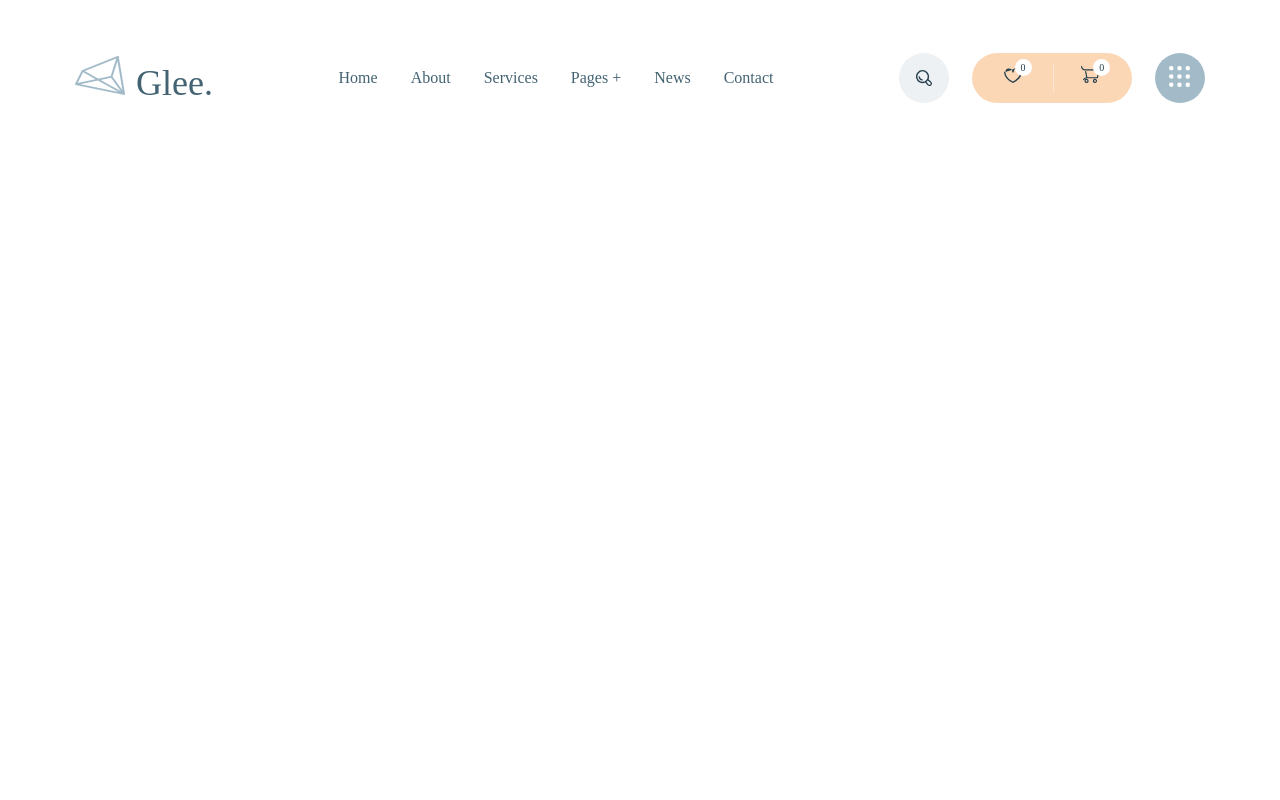
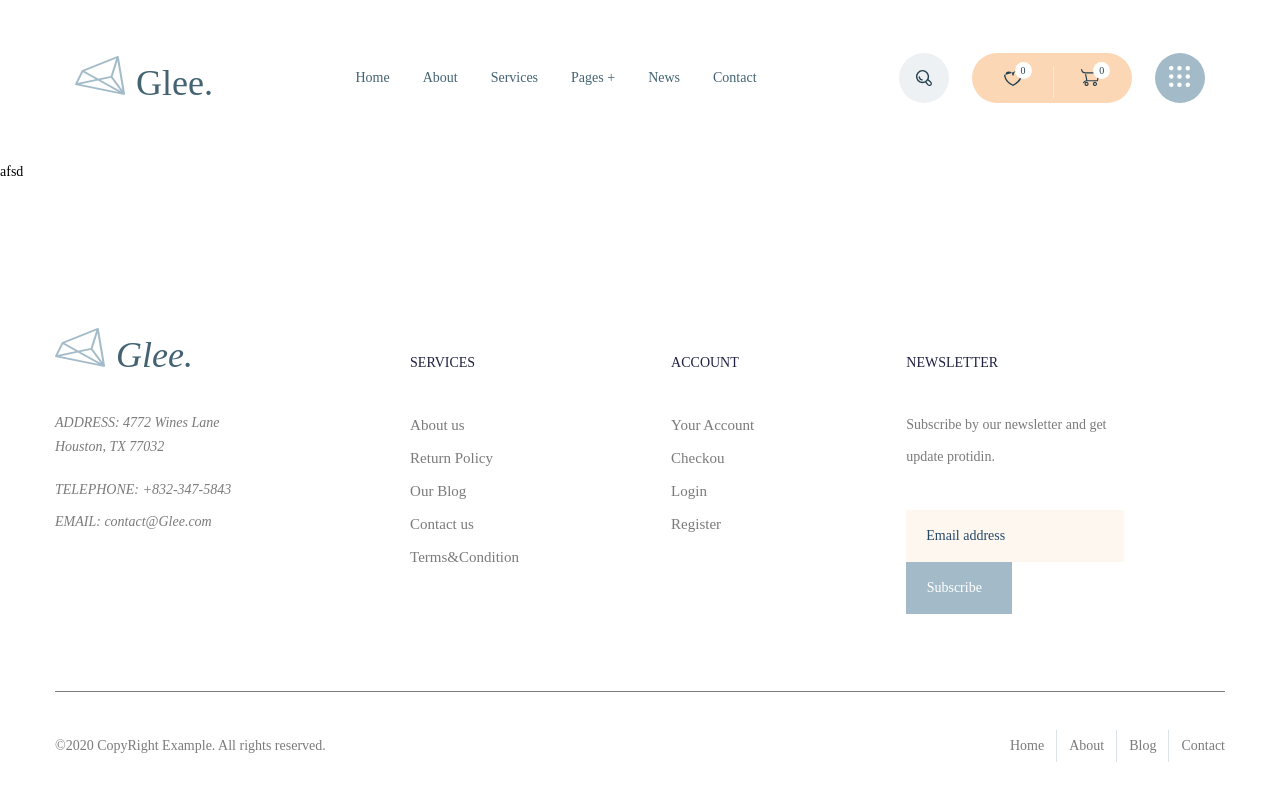
Before and after one commit to fisherm4n/supershop, a website: page app/index.html in a window 1280 px wide. Drawn offline with nearby package versions, Linux system fonts and the light colour scheme; files that its build step writes are made by us from their sources; files whose address does not match are found by name.

Commit message:
added footer

```diff
--- a/app/index.html
+++ b/app/index.html
@@ -68,7 +68,102 @@
     </div>
   </header>
 
+  <main class="main">
+afsd
+  </main>
 
+  <footer class="footer">
+    <div class="container">
+      <div class="footer-top">
+      <address class="footer-top__contacts">
+        <a href="#" class="logo"><span class="logo__text">Glee.</span></a>
+        <p class="footer-top__adress">ADDRESS: 4772 Wines Lane
+          Houston, TX 77032</p>
+
+          <span class="footer-top__span">Telephone:</span>
+        <a href="tel:+8323475843" class="footer-top__tel">+832-347-5843</a>
+        <span class="footer-top__span">Email:</span>
+        <a href="mailto:contact@Glee.com" class="footer-top__email">contact@Glee.com</a>
+      </address>
+      <div class="footer-top__column">
+        <p class="footer-top__title">Services</p>
+        <ul class="footer-top__list">
+          <li class="footer-top__item">
+            <a href="#" class="footer-top__item-link">
+            About us
+            </a>
+          </li>
+          <li class="footer-top__item">
+            <a href="#" class="footer-top__item-link">Return Policy</a>
+          </li>
+          <li class="footer-top__item">
+            <a href="#" class="footer-top__item-link">Our Blog</a>
+          </li>
+          <li class="footer-top__item">
+            <a href="#" class="footer-top__item-link">Contact us</a>
+          </li>
+          <li class="footer-top__item">
+            <a href="#" class="footer-top__item-link">Terms&Condition</a>
+          </li>
+        </ul>
+      </div>
+      <div class="footer-top__column">
+          <p class="footer-top__title">Account</p>
+       <ul class="footer-top__list">
+         <li class="footer-top__item">
+           <a href="#" class="footer-top__item-link">Your Account</a>
+        </li>
+         <li class="footer-top__item">
+           <a href="#" class="footer-top__item-link">Checkou</a>
+          </li>
+         <li class="footer-top__item">
+           <a href="#" class="footer-top__item-link">Login</a>
+        </li>
+         <li class="footer-top__item">
+           <a href="#" class="footer-top__item-link">Register</a>
+        </li>
+       </ul>
+      </div>
+      <div class="footer-top__column">
+        <p class="footer-top__title">Newsletter</p>
+        <p class="footer-top__text">Subscribe by our newsletter and get
+          update protidin.</p>
+        <form action="#" class="footer-top__form">
+          <input type="email" class="footer-top__input" placeholder="Email address" required>
+          <button class="footer-top__btn" type="submit">
+            Subscribe
+          </button>
+        </form>
+      </div>
+    </div>
+    <div class="footer-bottom">
+      <p class="footer-bottom__copy">©2020 CopyRight Example. All rights reserved. </p>
+       <nav class="footer-bottom__menu">
+         <!--можно ли тег nav повторять на странице 2 раза? -->
+         <ul class="footer-bottom__menu-list">
+           <li class="footer-bottom__menu-item">
+             <a class="footer-bottom__menu-link" href="#">
+               Home
+             </a>
+           </li>
+           <li class="footer-bottom__menu-item">
+             <a class="footer-bottom__menu-link" href="#">
+               About
+             </a>
+           </li>
+           <li class="footer-bottom__menu-item">
+             <a class="footer-bottom__menu-link" href="#">
+               Blog
+             </a>
+           </li>
+           <li class="footer-bottom__menu-item">
+             <a class="footer-bottom__menu-link" href="#">
+               Contact
+             </a>
+           </li>
+         </ul>
+    </div>
+  </footer>
   <script src="js/main.min.js"></script>
 </body>
 
--- a/app/scss/_global.scss
+++ b/app/scss/_global.scss
@@ -1,8 +1,18 @@
-
+html,body{
+  height: 100vh;
+}
 body{
-  font-size: 16px;
-  line-height: 30px;
+  font-size: 14px;
+  line-height: 32px;
+  @extend %Rubik-400;
+  display: flex;
+  flex-direction: column;
 }
-.wrapper{
-  padding: 53px 75px;
+.main{
+  flex-grow: 1;
 }
+.container{
+  margin: 0 auto;
+  max-width: 1200px;
+  padding: 0 15px;
+}
--- a/app/scss/_vars.scss
+++ b/app/scss/_vars.scss
@@ -1,6 +1,9 @@
 $default:#243f4d;
 $accent:#436372;
 $title:#191919;
+$title2:#1f2044;
+$accent2:#7b7b7b;
+$hover:#fcd7b6;
 
 %Rubik-500{
   font-family:'Rubik-Regular';
--- a/app/scss/style.scss
+++ b/app/scss/style.scss
@@ -16,6 +16,7 @@
    font-size: 36px;
    line-height: 56px;
    text-decoration: none;
+   @extend %Rubik-500;
   }
   &__text::before {
     content: url('../images/logo.png');
@@ -33,6 +34,10 @@
   }
   &__item-link{
     color: $accent;
+    transition: color 0.3s;
+    &:hover{
+      color: $hover;
+    }
   }
 }
  .navi{
@@ -95,6 +100,7 @@
     width:160px;
     border-radius: 50px;
     background-color:#fcd7b6;
+    padding-top: 7px;
   }
   &__item-btn{
     position: relative;
@@ -105,8 +111,91 @@
   }
   &__item-btn::after {
   content: url('../images/button.svg');
-  bottom: 13%;
+  bottom: 9%;
   position: absolute;
   right: 31%;
   }
 }
+
+.footer-top{
+  display: flex;
+  justify-content: space-between;
+  align-items: baseline;
+  color:$accent2;
+  padding-bottom: 77px;
+  &__contacts{
+    max-width: 203px;
+  }
+  &__span{
+    text-transform: uppercase;
+  }
+  &__adress{
+    margin-top: 28px;
+    line-height: 24px;
+    margin-bottom: 15px;
+  }
+  &__item-link{
+    color: $accent2;
+    transition: color 0.3s;
+    font-size: 15px;
+    &:hover{
+      color: #fcd7b6;
+    }
+  }
+  &__title{
+    margin-bottom: 30px;
+    text-transform: uppercase;
+    color: $title2;
+  }
+  &__text{
+    max-width: 220px;
+    margin-bottom: 37px;
+  }
+  &__form{
+    @extend %DMSans-400;
+  }
+  &__input {
+    background-color: #fef7f0;
+    max-width: 267px;
+    @extend %DMSans-400;
+    border: none;
+    padding: 10px 20px;
+  }
+  &__input::placeholder {
+      color: #234969;
+      font-size: 14px;
+      @extend %DMSans-400;
+    }
+
+  &__btn{
+    border: none;
+    max-width: 106px;
+    width: 100%;
+    padding: 10px 26px 10px 16px;
+    color: #fff;
+    background-color: #a3bbc8;
+  }
+
+}
+.footer,
+.footer a {
+  // Почему я цвет на ссылки могу только так поставить причем именно после прописанных свойств сверху
+
+  color: $accent2;
+}
+.footer-bottom{
+  // как эти полоски в навигации сделать меньше, как на макете
+  display: flex;
+  justify-content: space-between;
+  padding: 38px 0px;
+  border-top: 1px solid $accent2;
+  &__menu-list{
+    display: flex;
+  }
+
+  &__menu-item+&__menu-item{
+    margin-left: 12px;
+    padding-left: 12px;
+    border-left: 1px solid #dae4e9;
+  }
+}
```
